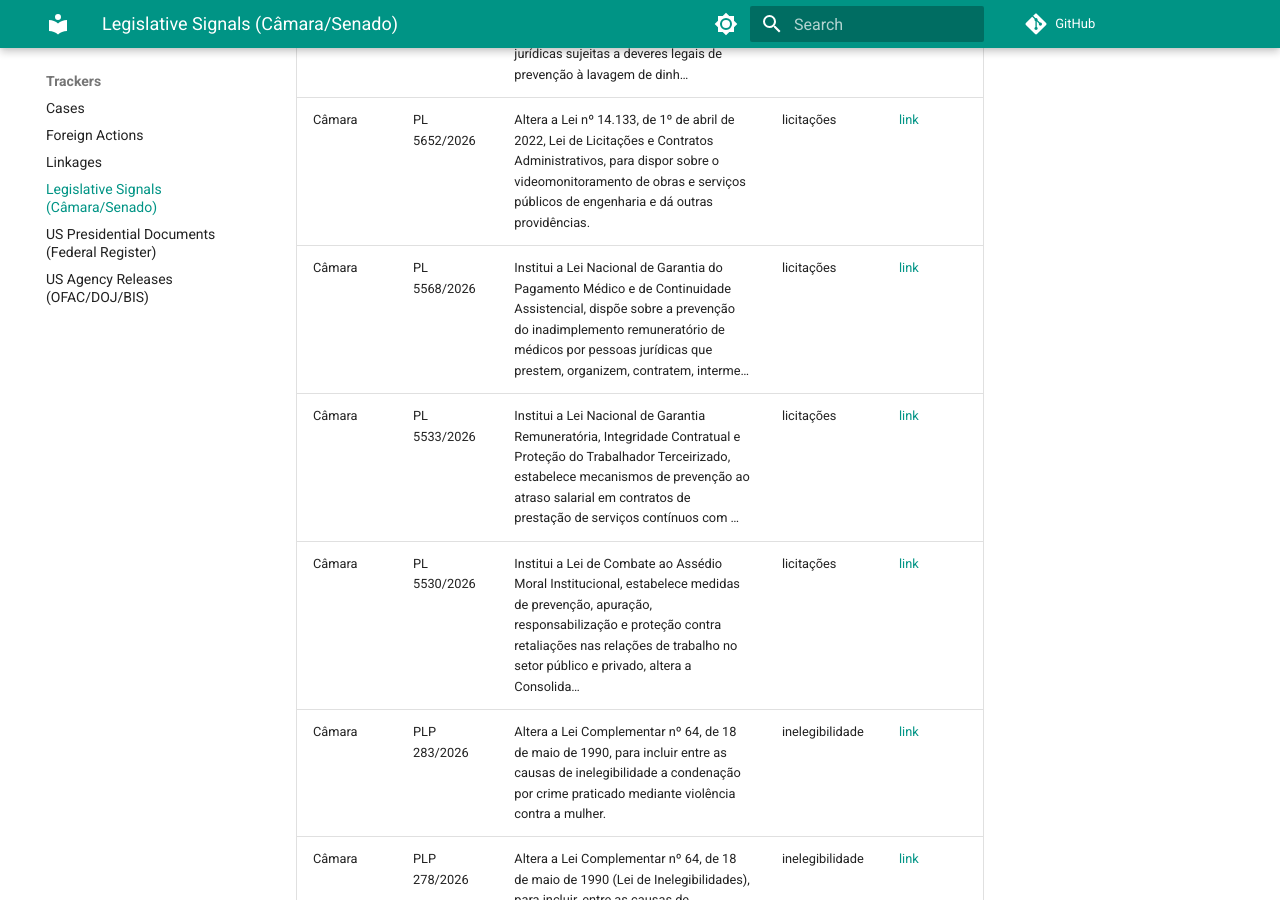
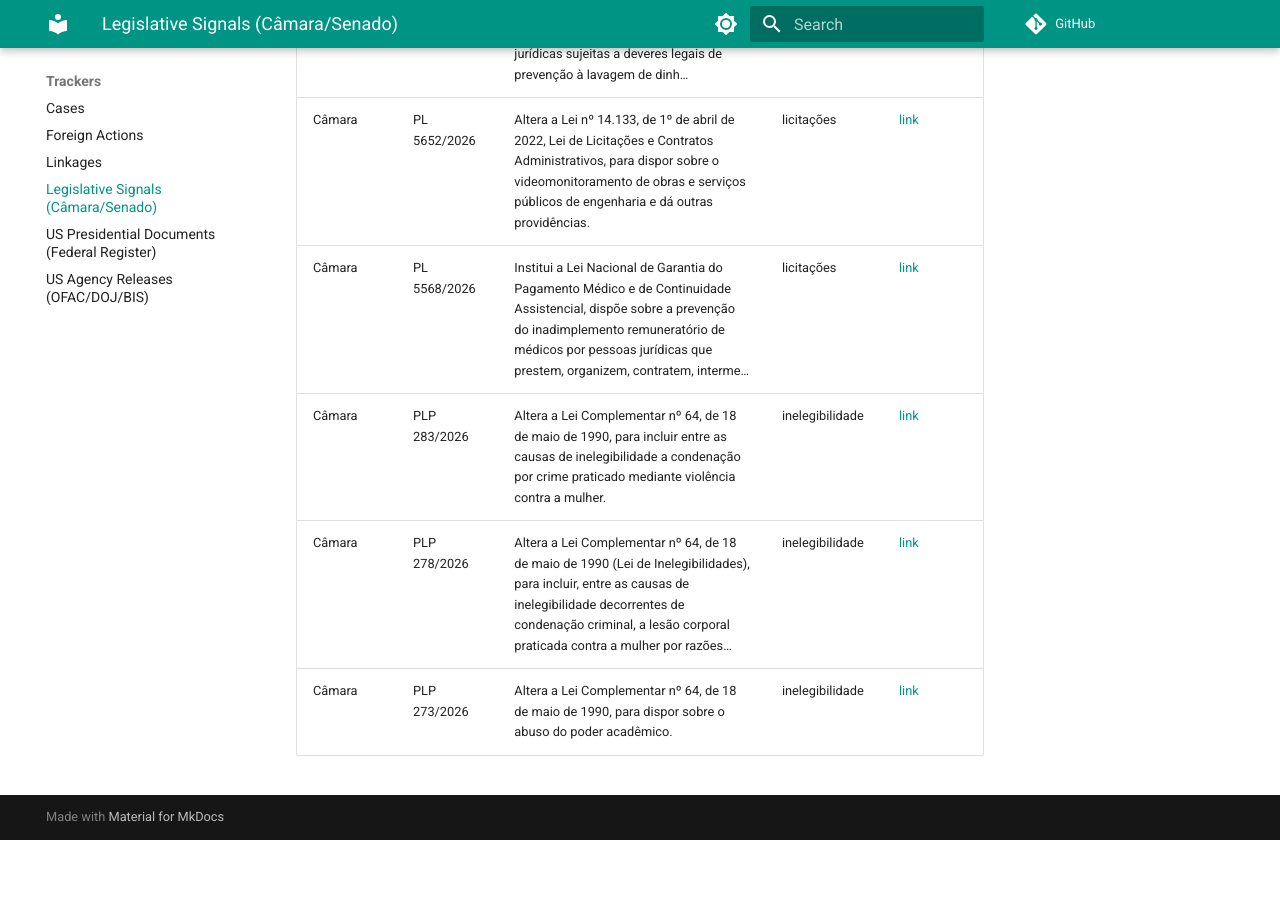
Before and after one commit to felipelago17/brazilian-political-cases-academic, an MkDocs documentation site: the page built from docs/trackers/legislature.md, in a window 1280 px wide and 900 px high, scrolled down 1131 px. Built offline with MkDocs 1.6.1 and Material for MkDocs 9.7.7, drawn with Linux system fonts in a browser that asks for light colours; comment, search, counter and statistics services are not loaded; after the commit the page ends 1971 px from its top, so only the background shows below that; some of the changed text lies outside the part shown.

Commit message:
data: legislature 2026-11-07

```diff
--- a/docs/trackers/legislature.md
+++ b/docs/trackers/legislature.md
@@ -13,8 +13,6 @@ Keywords: `anistia`, `dosimetria`, `supremo tribunal federal`, `foro privilegiad
 | Câmara | PL 5645/2026 | Altera a Lei nº 8.383, de 30 de dezembro de 1991, para assegurar às instituições autorizadas a funcionar pelo Banco Central do Brasil e às demais pessoas jurídicas sujeitas a deveres legais de prevenção à lavagem de dinh… | lavagem de dinheiro | [link](https://www.camara.leg.br/propostas-legislativas/2648703) |
 | Câmara | PL 5652/2026 | Altera a Lei nº 14.133, de 1º de abril de 2022, Lei de Licitações e Contratos Administrativos, para dispor sobre o videomonitoramento de obras e serviços públicos de engenharia e dá outras providências. | licitações | [link](https://www.camara.leg.br/propostas-legislativas/2648819) |
 | Câmara | PL 5568/2026 | Institui a Lei Nacional de Garantia do Pagamento Médico e de Continuidade Assistencial, dispõe sobre a prevenção do inadimplemento remuneratório de médicos por pessoas jurídicas que prestem, organizem, contratem, interme… | licitações | [link](https://www.camara.leg.br/propostas-legislativas/2647683) |
-| Câmara | PL 5533/2026 | Institui a Lei Nacional de Garantia Remuneratória, Integridade Contratual e Proteção do Trabalhador Terceirizado, estabelece mecanismos de prevenção ao atraso salarial em contratos de prestação de serviços contínuos com … | licitações | [link](https://www.camara.leg.br/propostas-legislativas/2647321) |
-| Câmara | PL 5530/2026 | Institui a Lei de Combate ao Assédio Moral Institucional, estabelece medidas de prevenção, apuração, responsabilização e proteção contra retaliações nas relações de trabalho no setor público e privado, altera a Consolida… | licitações | [link](https://www.camara.leg.br/propostas-legislativas/2647318) |
 | Câmara | PLP 283/2026 | Altera a Lei Complementar nº 64, de 18 de maio de 1990, para incluir entre as causas de inelegibilidade a condenação por crime praticado mediante violência contra a mulher. | inelegibilidade | [link](https://www.camara.leg.br/propostas-legislativas/2650684) |
 | Câmara | PLP 278/2026 | Altera a Lei Complementar nº 64, de 18 de maio de 1990 (Lei de Inelegibilidades), para incluir, entre as causas de inelegibilidade decorrentes de condenação criminal, a lesão corporal praticada contra a mulher por razões… | inelegibilidade | [link](https://www.camara.leg.br/propostas-legislativas/2649648) |
 | Câmara | PLP 273/2026 | Altera a Lei Complementar nº 64, de 18 de maio de 1990, para dispor sobre o abuso do poder acadêmico. | inelegibilidade | [link](https://www.camara.leg.br/propostas-legislativas/2648705) |
```
Also changed, not shown: other parts of docs/trackers/legislature.md (+1 -1 lines), 1 other file.
